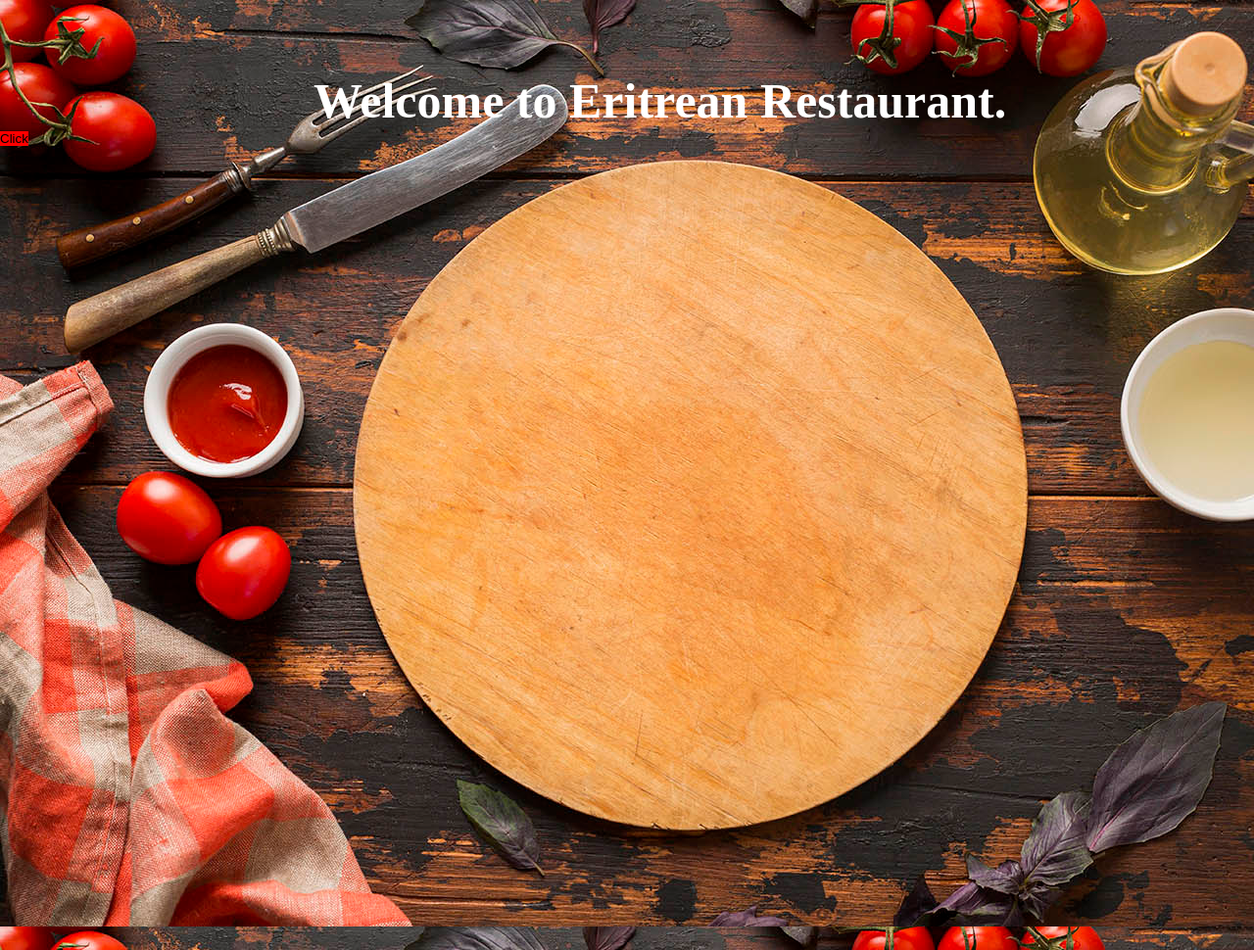
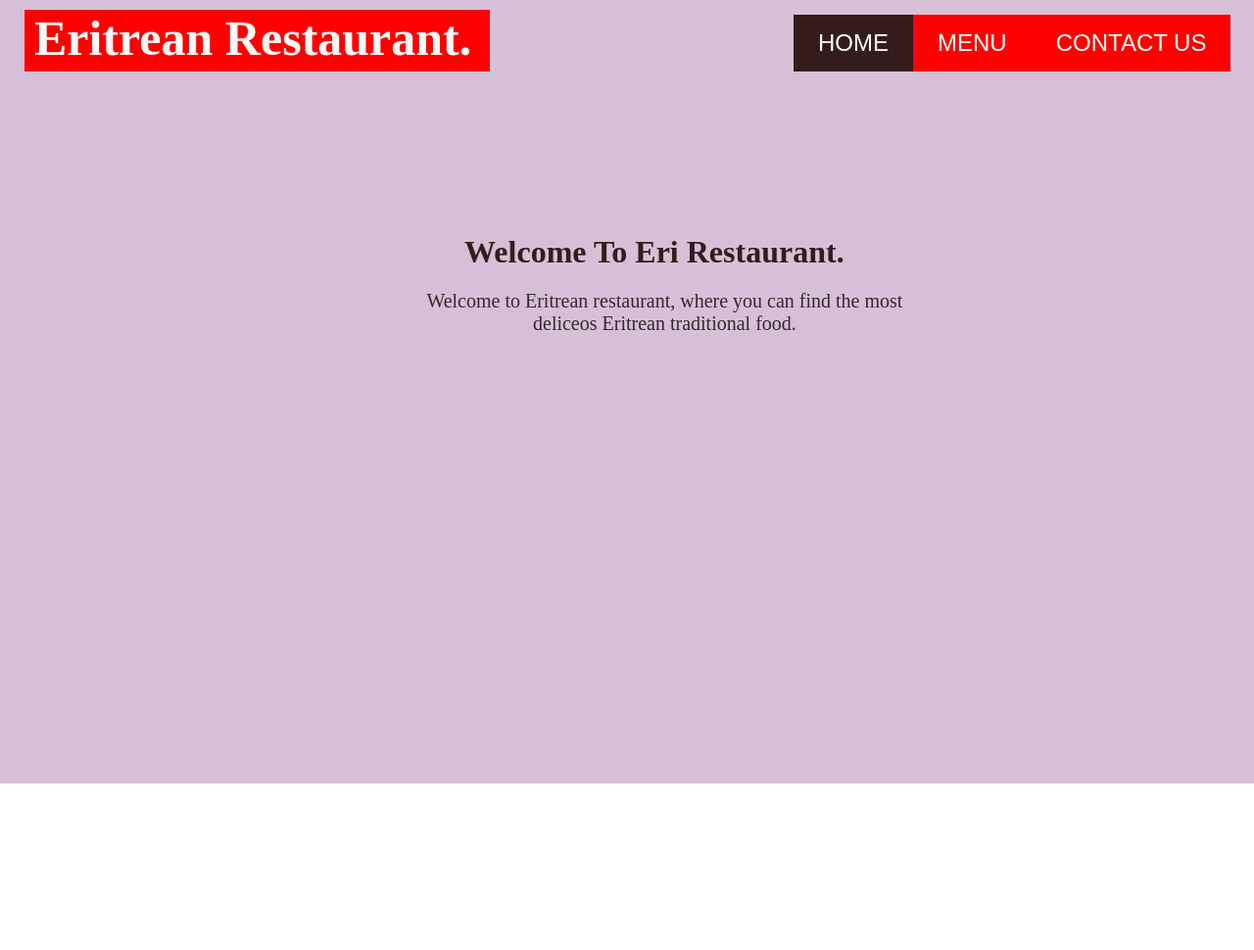
Before and after one commit to Samitti/RESTAURANT-PAGE, a website built with webpack: page dist/index.html in a window 1280 px wide. Shown: the whole page at 98% size. Built offline with nearby package versions, Linux system fonts and the light colour scheme.

Commit message:
add content for each page and a switching functionalty between them

```diff
--- a/src/contact.js
+++ b/src/contact.js
@@ -1,14 +1,33 @@
-const contact_page = (function () {
-    const contact_page_method = () => {
-        return "contact_page ";
-    };
+import {
+    initialLoad,
+  } from './initial_load';
 
-    return {
-        contact_page_method,
-    };
+const contactPage = (function () {
+  const contactCont = document.createElement('div');
+  const contactHeading = document.createElement('h1');
+  const contactList = document.createElement('div');
 
-})();
+  const contactPageMethod = () => {
+    contactCont.appendChild(contactHeading);
+    contactCont.appendChild(contactList);
+
+    contactCont.classList.add('contactCont');
+    contactHeading.classList.add('subHeading');
+    contactList.classList.add('contactList');
+    initialLoad.activeMenu.style.backgroundColor = 'red';
+    initialLoad.activeMenu = initialLoad.contactButton;
+    initialLoad.contactButton.style.backgroundColor = '#351c1c';
+
+    contactHeading.innerHTML = 'Please Contact Us:';
+
+    return contactCont;
+  };
+
+  return {
+    contactPageMethod,
+  };
+}());
 
 export {
-    contact_page,
+  contactPage,
 };
--- a/src/home.js
+++ b/src/home.js
@@ -1,13 +1,33 @@
-const home_page = (function () {
-    const home_page_method = () => {
-        return "home_page";
-    };
+import {
+    initialLoad,
+  } from './initial_load';
 
-    return {
-        home_page_method,
-    };
-})();
+const homePage = (function () {
+    const homeCont = document.createElement('div');
+    const heading = document.createElement('h1');
+    const textCont = document.createElement('p');
+
+  const homePageMethod = () => {
+    homeCont.appendChild(heading);
+    homeCont.appendChild(textCont);
+
+    homeCont.classList.add('homeCont');
+    heading.classList.add('homeHeading');
+    textCont.classList.add('textCont');
+    initialLoad.activeMenu.style.backgroundColor = 'red';
+    initialLoad.activeMenu = initialLoad.homeButton;
+    initialLoad.homeButton.style.backgroundColor = '#351c1c';
+
+    heading.innerHTML = 'Welcome To Eri Restaurant.';
+    textCont.innerHTML = 'Welcome to Eritrean restaurant, where you can find the most deliceos Eritrean traditional food. ';
+
+    return homeCont;
+  };
+  return {
+    homePageMethod,
+  };
+}());
 
 export {
-    home_page
+  homePage,
 };
--- a/src/index.js
+++ b/src/index.js
@@ -1,33 +1,31 @@
 import './style.css';
 import {
-    home_page,
-} from './home.js';
+  homePage,
+} from './home';
 import {
-    initialLoad,
-} from './initial_load.js';
+  initialLoad,
+} from './initial_load';
 import {
-    contact_page,
-} from './contact.js';
+  contactPage,
+} from './contact';
 import {
-    menu_page,
-} from './menu.js';
-
-// import Banner from "./banner.jpg";
+  menuPage,
+} from './menu';
 
 function component() {
-    // Add the image to our existing div.
-    //   const myBanner = new Image();
-    //   myBanner.src = Banner;
-
-    //   element.appendChild(myBanner);
+  const init = initialLoad.initialLoadMmethod();
+  return init;
+}
+document.body.appendChild(component());
+initialLoad.renderPage(homePage.homePageMethod());
 
 
-    const init = initialLoad.initialLoadMmethod();
-    return init;
-}
-initialLoad.button.onclick = () => {
-    alert("hiiiii");
+initialLoad.homeButton.onclick = () => {
+  initialLoad.renderPage(homePage.homePageMethod());
 };
-
-
-document.body.appendChild(component());
+initialLoad.menuButton.onclick = () => {
+  initialLoad.renderPage(menuPage.menuPageMethod());
+};
+initialLoad.contactButton.onclick = () => {
+  initialLoad.renderPage(contactPage.contactPageMethod());
+};
--- a/src/initial_load.js
+++ b/src/initial_load.js
@@ -1,23 +1,58 @@
 const initialLoad = (function () {
-  const element = document.createElement('div');
+  const container = document.createElement('div');
+  const navBar = document.createElement('div');
+  const logoDiv = document.createElement('div');
   const heading = document.createElement('h1');
-  const button = document.createElement('button');
+  const menuBar = document.createElement('div');
+  const homeButton = document.createElement('button');
+  const menuButton = document.createElement('button');
+  const contactButton = document.createElement('button');
+  const pageContetnt = document.createElement('div');
+  const activeMenu = homeButton;
 
   const initialLoadMmethod = () => {
-    button.innerHTML = 'Click';
-    button.classList.add('btn');
-    heading.innerHTML = 'Welcome to Eritrean Restaurant.';
+    container.appendChild(navBar);
+    container.appendChild(pageContetnt);
+    navBar.appendChild(logoDiv);
+    navBar.appendChild(menuBar);
+    logoDiv.appendChild(heading);
+    menuBar.appendChild(homeButton);
+    menuBar.appendChild(menuButton);
+    menuBar.appendChild(contactButton);
+
+    container.classList.add('container');
+    navBar.classList.add('navBar');
+    logoDiv.classList.add('logoDiv');
+    menuBar.classList.add('menuBar');
+    pageContetnt.classList.add('pageContetnt');
+
     heading.classList.add('heading');
-    element.classList.add('hello');
-    element.appendChild(heading);
-    element.appendChild(button);
+    homeButton.classList.add('btn');
+    menuButton.classList.add('btn');
+    contactButton.classList.add('btn');
 
-    return element;
+    homeButton.innerHTML = 'HOME';
+    menuButton.innerHTML = 'MENU';
+    contactButton.innerHTML = 'CONTACT US';
+    heading.innerHTML = 'Eritrean Restaurant.';
+    pageContetnt.innerHTML = 'xxxxxxxxxxxxxxxxxxxxxxxxxxxxxxxxx';
+    activeMenu.style.backgroundColor = '#351c1c';
+
+    return container;
+  };
+
+  const renderPage = (toRender) => {
+    pageContetnt.innerHTML = '';
+    pageContetnt.appendChild(toRender);
   };
 
   return {
     initialLoadMmethod,
-    button,
+    renderPage,
+    homeButton,
+    menuButton,
+    contactButton,
+    activeMenu,
   };
 }());
 
--- a/src/menu.js
+++ b/src/menu.js
@@ -1,14 +1,49 @@
-const menu_page = (function () {
-    const menu_page_method = () => {
-        return "menu_page ";
-    };
+import {
+  initialLoad,
+} from './initial_load';
 
-    return {
-        menu_page_method,
-    };
+const menuPage = (function () {
+  const menuCont = document.createElement('div');
+  const menuHeading = document.createElement('h1');
+  const menuList = document.createElement('div');
 
-})();
+  const menuPageMethod = () => {
+    menuCont.appendChild(menuHeading);
+    menuCont.appendChild(menuList);
+
+
+    initialLoad.activeMenu.style.backgroundColor = 'red';
+    initialLoad.activeMenu = initialLoad.menuButton;
+    initialLoad.menuButton.style.backgroundColor = '#351c1c';
+
+    menuHeading.innerHTML = 'Please Choose Your Favorite Dish';
+    menuList.innerHTML = '';
+
+    for (let i = 1; i <= 9; i += 1) {
+      let listItem = document.createElement('div');
+      let listImage = document.createElement('img');
+      let listCaprion = document.createElement('p');
+
+      listItem.appendChild(listImage);
+      listItem.appendChild(listCaprion);
+
+      listItem.classList.add('listItem');
+      listImage.classList.add('listImage');
+      listItem.classList.add('listCaprion');
+
+      listImage.innerHTML = `Image ${i}`;
+      listItem.innerHTML = `Description of Image ${i}`;
+      menuList.appendChild(listItem);
+    }
+
+    return menuCont;
+  };
+
+  return {
+    menuPageMethod,
+  };
+}());
 
 export {
-    menu_page,
+  menuPage,
 };
--- a/src/style.css
+++ b/src/style.css
@@ -3,21 +3,110 @@
     margin: 0;
 }
 
-.hello {
-    color: indigo;
-    background: url("./banner.jpg");
-    height: 120vh;
-    padding-top: 10px;
+.container {
+    /* background: url("./banner.jpg"); */
+    height: 100vh;
+    background-color: thistle;
+}
+
+.navBar {
+    display: flex;
+    justify-content: space-between;
+    width: 100%;
+}
+
+.logoDiv {
+    width: 500px;
+}
+
+.menuBar {
+    width: 470px;
+    /* border: 2px solid green; */
+    display: flex;
+    flex-direction: row;
+    align-items: flex-end;
+
 }
 
 .heading {
     font-size: 50px;
+    color: #fbfbfb;
+    margin-left: 5%;
+    margin-top: 2%;
+    background-color: red;
+    padding-left: 10px;
+    padding-bottom: 5px;
+}
+
+.pageContetnt {
+    height: 100%;
+}
+
+.homeCont {
+    height: 100%;
+    margin-left: 22%;
+    margin-right: 26%;
+    margin-top: 13%;
+    padding-left: 10%;
+
+}
+
+.homeHeading {
+    color: #351c1c;
+    margin-left: 12%;
+}
+
+.textCont {
+    margin-top: 10px;
+    padding: 10px;
+    color: #332a2a;
+    font-size: 20px;
+    text-align: center;
+}
+
+.menuCont {
+    height: 100%;
+    background-color: #351c1c;
+    padding-top: 50px;
+}
+
+.menuHeading {
+    margin-left: 10%;
     color: white;
-    margin-left: 25%;
-    margin-top: 5%;
+}
+
+.contactCont {
+    height: 100%;
+    background-color: #351c1c;
 }
 
 .btn {
+    padding: 15px 25px;
+    font-size: 24px;
+    text-align: center;
+    cursor: pointer;
+    outline: none;
+    color: #fff;
+    background: none;
     background-color: red;
     border: none;
 }
+
+.btnActive {
+    background-color: #351c1c;
+}
+
+.menuCont,
+.contactCont,
+.homeCont {
+    height: 100%;
+}
+
+.btn:active {
+  background-color: rgb(53, 28, 28);
+  transform: translateY(4px);
+}
+
+btn:checked {
+    background-color: #3b423b;
+}
```
Also changed, not shown: dist/548a9ddb275064eeaafb43caa8255fdf.jpg (deleted), dist/bundle.js.
